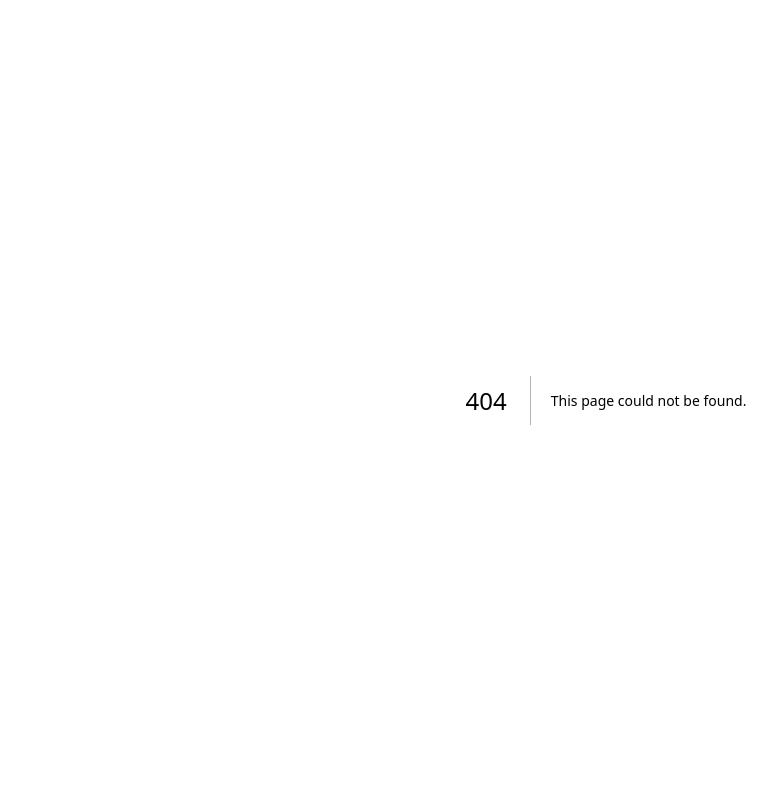
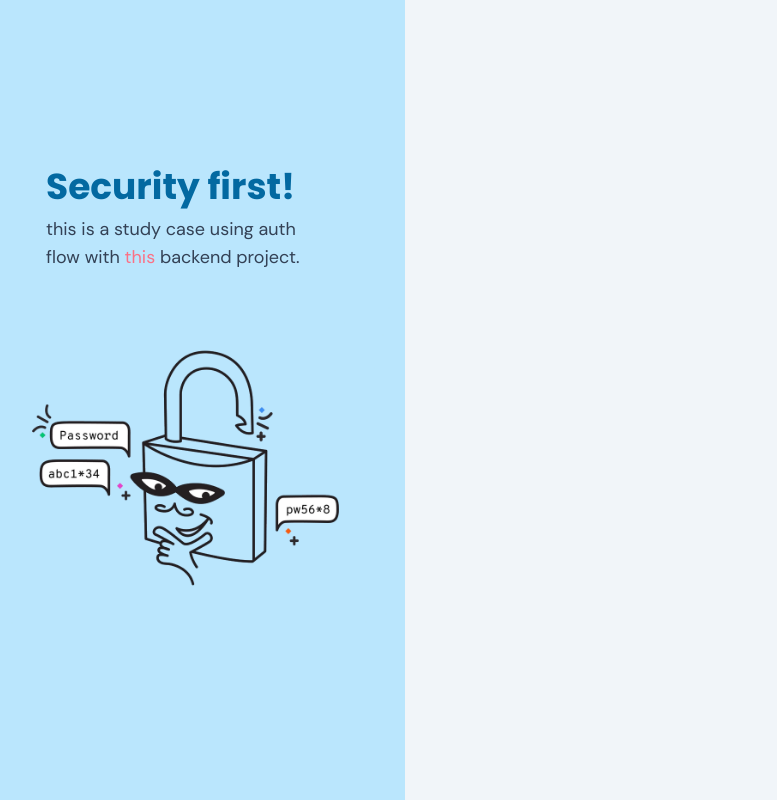
Before and after one commit to sanderdsz/login-screen, a Next.js app: page /dashboard in a window 1280 px wide. Before the commit this address had no page. Shown: the whole page, without its empty margins (34-811 px from the left). Built offline with nearby package versions, Linux system fonts and the light colour scheme.

Commit message:
chore: dashboard barebone

```diff
--- /dev/null
+++ b/pages/dashboard.tsx
@@ -0,0 +1,14 @@
+import SideLogo from "../components/SideLogo";
+
+export default function Dashboard() {
+  return (
+    <div className='h-screen flex flex-row'>
+      <div className='w-auto flex justify-center'>
+        <SideLogo/>
+      </div>
+      <div className='w-full flex justify-center items-center bg-slate-100'>
+
+      </div>
+    </div>
+  )
+}
```
